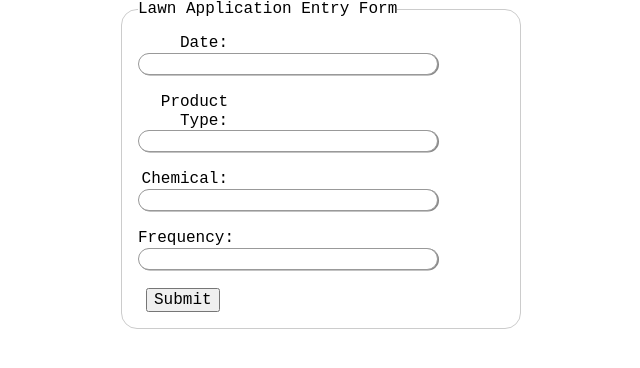
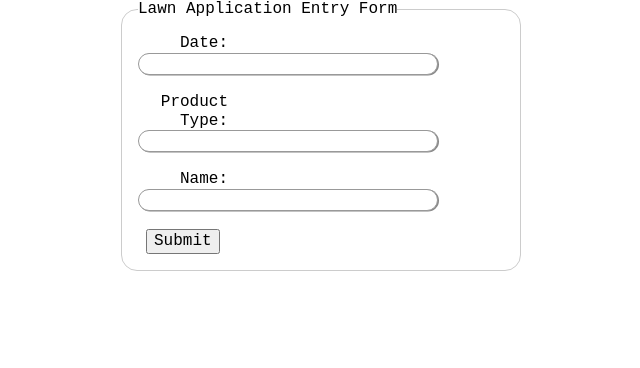
Before and after one commit to swic-cis-177/mt-project-jcm-dev, a website: page index.html in a window 1280 px wide. Shown: the whole page, without its empty margins (319-959 px from the left). Drawn offline with nearby package versions, Linux system fonts and the light colour scheme.

Commit message:
Update form to include name and remove frequency

```diff
--- a/index.html
+++ b/index.html
@@ -15,7 +15,7 @@
   </head>
   <body>
 
-  <form method="post">
+  <form>
     <fieldset>
       <legend>Lawn Application Entry Form</legend>
       <label for="date">Date:</label>
@@ -24,12 +24,8 @@
       <label for="type">Product Type:</label>
       <input type="text" id="type">
       <br><br>
-      <label for="chemical">Chemical:</label>
-      <input type="text" id="chem">
-      <br><br>
-      <label for="frequency">Frequency:
-      </label>
-      <input type="frequency" id="frequency">
+      <label for="name">Name:</label>
+      <input type="text" id="name">
       <br><br>
       <button type="submit" class="pure-button">Submit</button>
     </fieldset>
```
